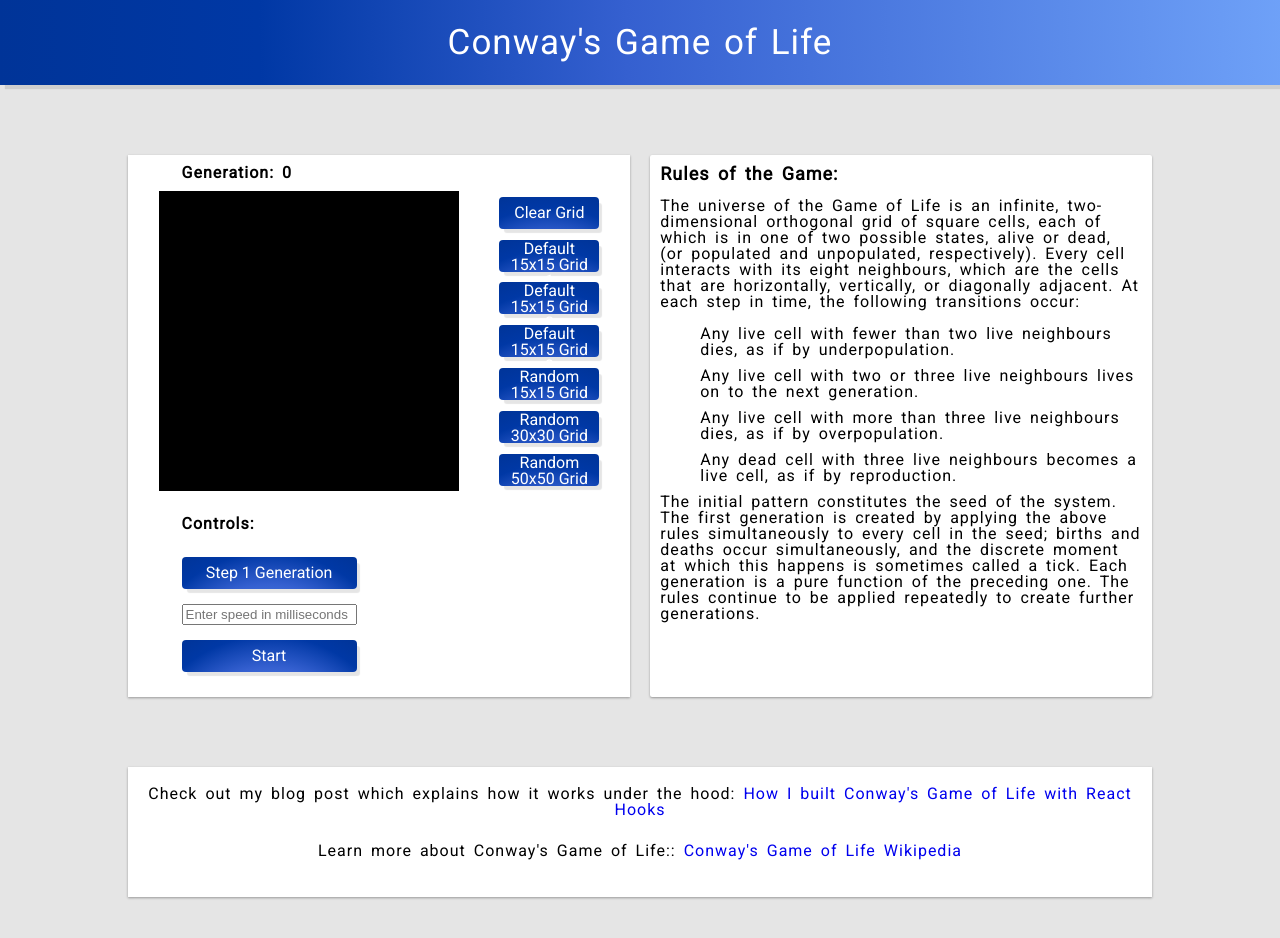
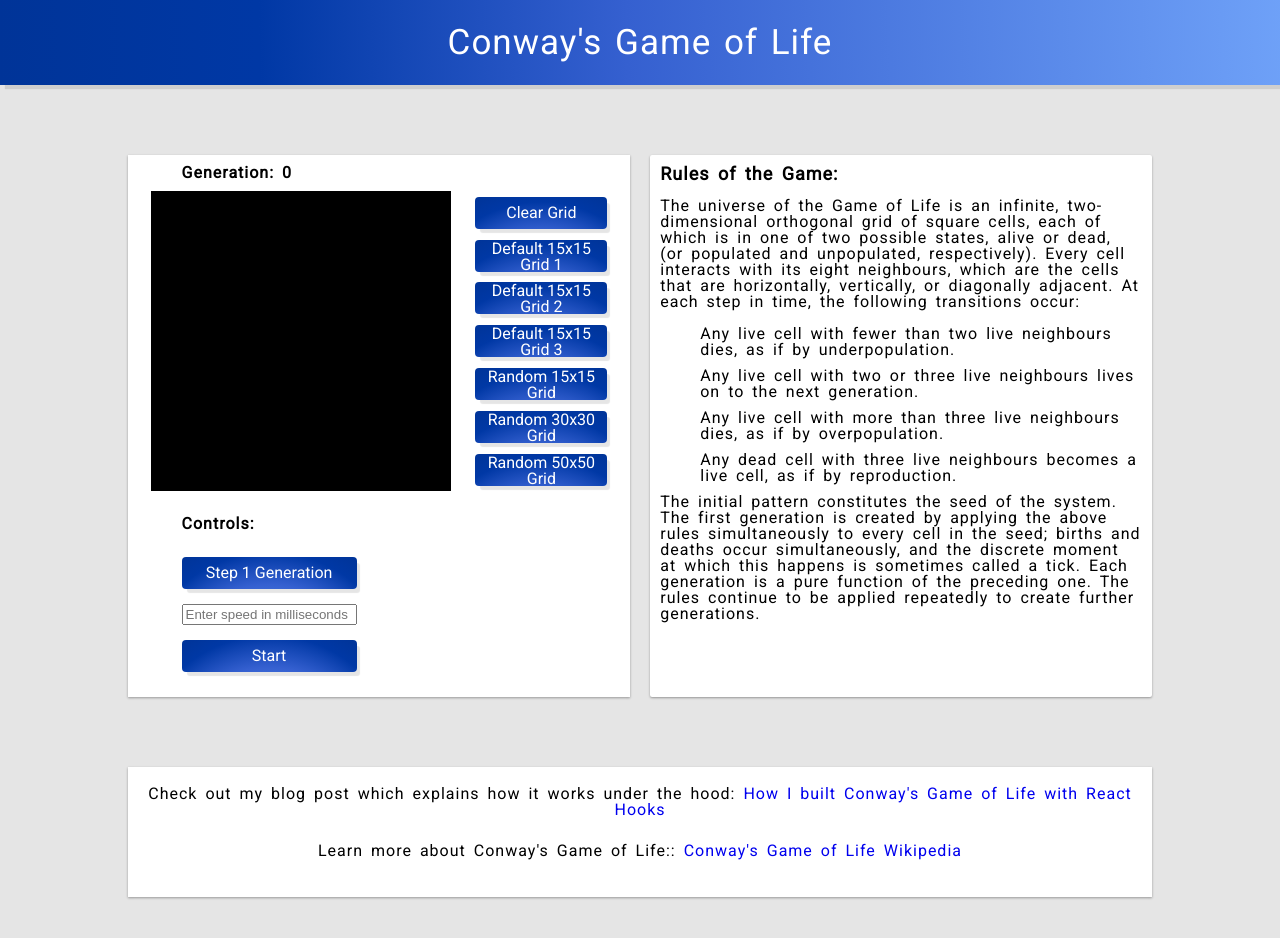
Before and after one commit to Jordan-Stoddard/Conways-Game-Of-Life, a React (Create React App) app: page / in a window 1280 px wide. Shown: the top 938 px of the page. Built offline with nearby package versions, Linux system fonts and the light colour scheme.

Commit message:
increase size of buttons

```diff
--- a/src/styles/reset.scss
+++ b/src/styles/reset.scss
@@ -164,7 +164,7 @@ button {
   box-shadow: 4px 5px 1px -1px rgba(0,0,0,.1);
   border-radius: 4px;
   height: 32px;
-  width: 100px;
+  width: 132px;
   padding: none;
   cursor: pointer;
 }
```
